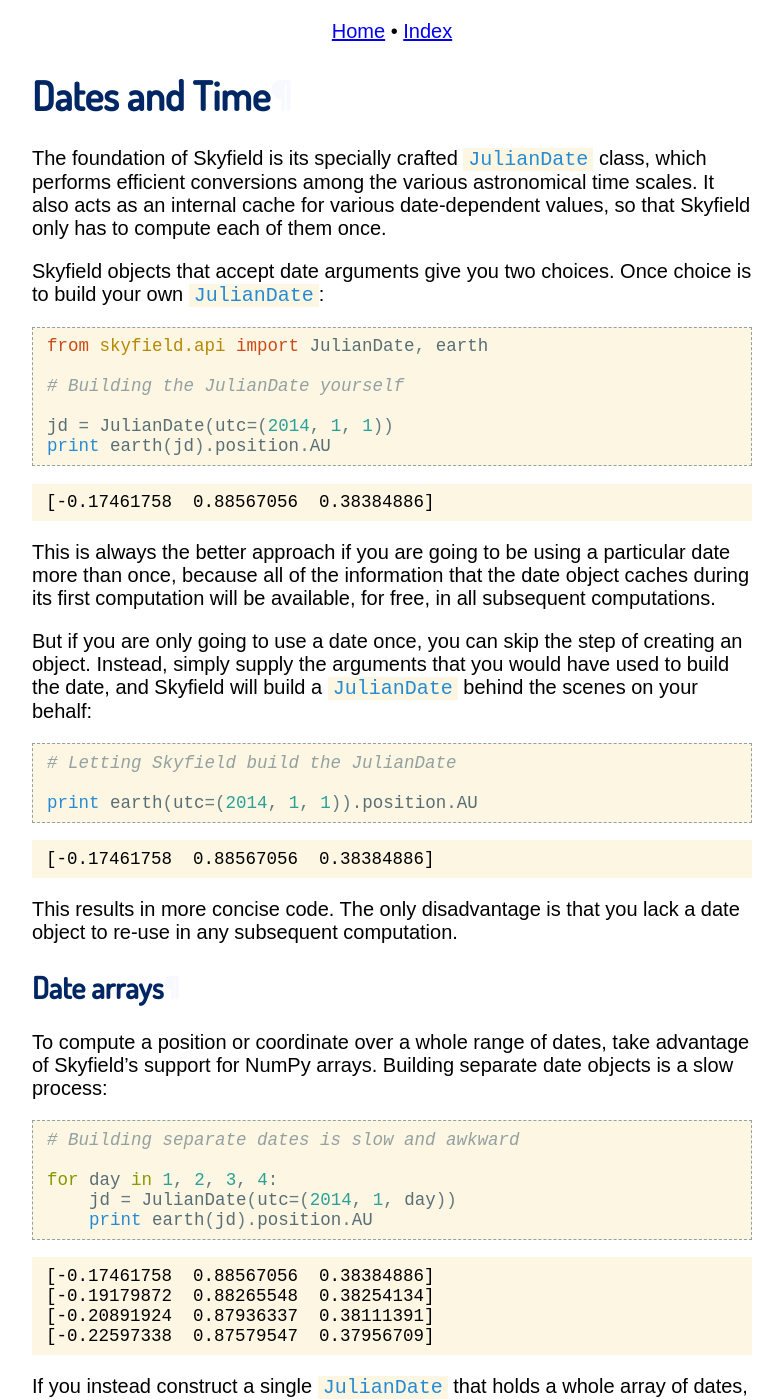
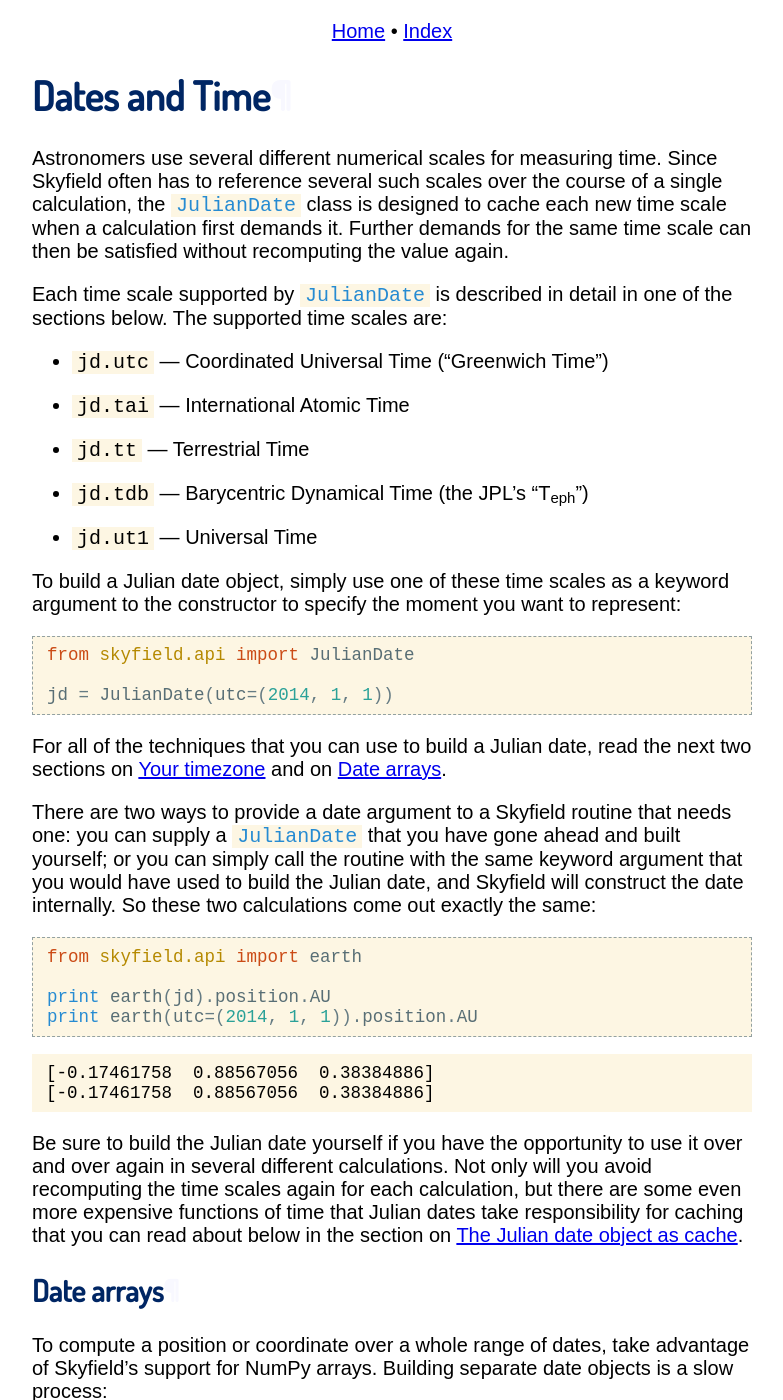
Before and after one commit to skyfielders/python-skyfield, a Sphinx documentation site: the page built from skyfield/documentation/time.rst, in a window 1280 px wide and 1400 px high. Shown: the whole window, without its empty margins (248-1031 px from the left). Built offline with Sphinx 7.4.7, drawn with Linux system fonts in a browser that asks for light colours; some of the changed text lies outside the part shown.

Commit message:
Completely rewrite the opening to the Time chapter

```diff
--- a/skyfield/documentation/time.rst
+++ b/skyfield/documentation/time.rst
@@ -5,55 +5,71 @@
  Dates and Time
 ================
 
-The foundation of Skyfield
-is its specially crafted :class:`JulianDate` class,
-which performs efficient conversions
-among the various astronomical time scales.
-It also acts as an internal cache for various date-dependent values,
-so that Skyfield only has to compute each of them once.
+Astronomers use several different numerical scales for measuring time.
+Since Skyfield often has to reference several such scales
+over the course of a single calculation,
+the :class:`JulianDate` class
+is designed to cache each new time scale
+when a calculation first demands it.
+Further demands for the same time scale
+can then be satisfied without recomputing the value again.
 
-Skyfield objects that accept date arguments give you two choices.
-Once choice is to build your own :class:`JulianDate`:
+Each time scale supported by :class:`JulianDate`
+is described in detail in one of the sections below.
+The supported time scales are:
+
+* ``jd.utc`` — Coordinated Universal Time (“Greenwich Time”)
+* ``jd.tai`` — International Atomic Time
+* ``jd.tt`` — Terrestrial Time
+* ``jd.tdb`` — Barycentric Dynamical Time (the JPL’s “T\ :sub:`eph`”)
+* ``jd.ut1`` — Universal Time
+
+To build a Julian date object,
+simply use one of these time scales
+as a keyword argument to the constructor
+to specify the moment you want to represent:
 
 .. testcode::
 
-    from skyfield.api import JulianDate, earth
-
-    # Building the JulianDate yourself
+    from skyfield.api import JulianDate
 
     jd = JulianDate(utc=(2014, 1, 1))
-    print earth(jd).position.AU
 
-.. testoutput::
+For all of the techniques that you can use to build a Julian date,
+read the next two sections on :ref:`your-timezone`
+and on :ref:`building-dates`.
 
-    [-0.17461758  0.88567056  0.38384886]
-
-This is always the better approach
-if you are going to be using a particular date more than once,
-because all of the information that the date object
-caches during its first computation
-will be available, for free, in all subsequent computations.
-
-But if you are only going to use a date once,
-you can skip the step of creating an object.
-Instead, simply supply the arguments
-that you would have used to build the date,
-and Skyfield will build a :class:`JulianDate` behind the scenes
-on your behalf:
+There are two ways to provide a date argument
+to a Skyfield routine that needs one:
+you can supply a :class:`JulianDate`
+that you have gone ahead and built yourself;
+or you can simply call the routine with the same keyword argument
+that you would have used to build the Julian date,
+and Skyfield will construct the date internally.
+So these two calculations come out exactly the same:
 
 .. testcode::
 
-    # Letting Skyfield build the JulianDate
+    from skyfield.api import earth
 
+    print earth(jd).position.AU
     print earth(utc=(2014, 1, 1)).position.AU
 
 .. testoutput::
 
     [-0.17461758  0.88567056  0.38384886]
+    [-0.17461758  0.88567056  0.38384886]
 
-This results in more concise code.
-The only disadvantage is that you lack a date object
-to re-use in any subsequent computation.
+Be sure to build the Julian date yourself
+if you have the opportunity to use it over and over again
+in several different calculations.
+Not only will you avoid recomputing the time scales
+again for each calculation,
+but there are some even more expensive functions of time
+that Julian dates take responsibility for caching
+that you can read about below in the section on :ref:`date-cache`.
+
+.. _building-dates:
 
 Date arrays
 ===========
@@ -127,6 +143,8 @@ If you want to check,
 you can scroll up and verify that this is the same coordinate
 that we generated for January 1st at the top of this document
 when we were using a single date instead of an array.
+
+.. _your-timezone:
 
 Your timezone
 =============
@@ -230,13 +246,11 @@ with whole lists of ``datetime`` objects as inputs and outputs:
     [datetime.datetime(2014, 1, 16, 0, 0, tzinfo=...EST...),
      datetime.datetime(2014, 1, 16, 1, 0, tzinfo=...EST...),
      datetime.datetime(2014, 1, 16, 2, 0, tzinfo=...EST...),
-     datetime.datetime(2014, 1, 16, 3, 0, tzinfo=...EST...),
-     datetime.datetime(2014, 1, 16, 4, 0, tzinfo=...EST...),
-     datetime.datetime(2014, 1, 16, 5, 0, tzinfo=...EST...)]
+     datetime.datetime(2014, 1, 16, 3, 0, tzinfo=...EST...)]
 
 Building Python lists of ``datetime`` objects
 is neither as elegant nor as efficient
-as working directly in UTC,
+as working directly in UTC with NumPy arrays,
 which we will explore in more detail the next section.
 But if you need to operate primarily in your own timezone,
 then it is the only option.
@@ -253,19 +267,25 @@ Other timescales: TAI, TT, and TDB
 
     jd = JulianDate(utc=(2014, 1, 1))
     print 'TAI = %r' % jd.tai
-    print 'TT =  %r' % jd.tt
+    print 'TT  = %r' % jd.tt
     print 'TDB = %r' % jd.tdb
     print 'UT1 = %r' % jd.ut1
 
 .. testoutput::
 
     TAI = 2456658.5004050927
-    TT =  2456658.5007775929
+    TT  = 2456658.5007775929
     TDB = 2456658.500777592
     UT1 = 2456658.5007775929
 
 UT1 and ΔT
 ==========
 
+.. _date-cache:
+
+The Julian date object as cache
+===============================
+
+
 .. _matplotlib: http://matplotlib.org/
 .. _requirements.txt: http://www.pip-installer.org/en/latest/cookbook.html
```
Also changed, not shown: other parts of skyfield/documentation/time.rst (+2 -4 lines).
